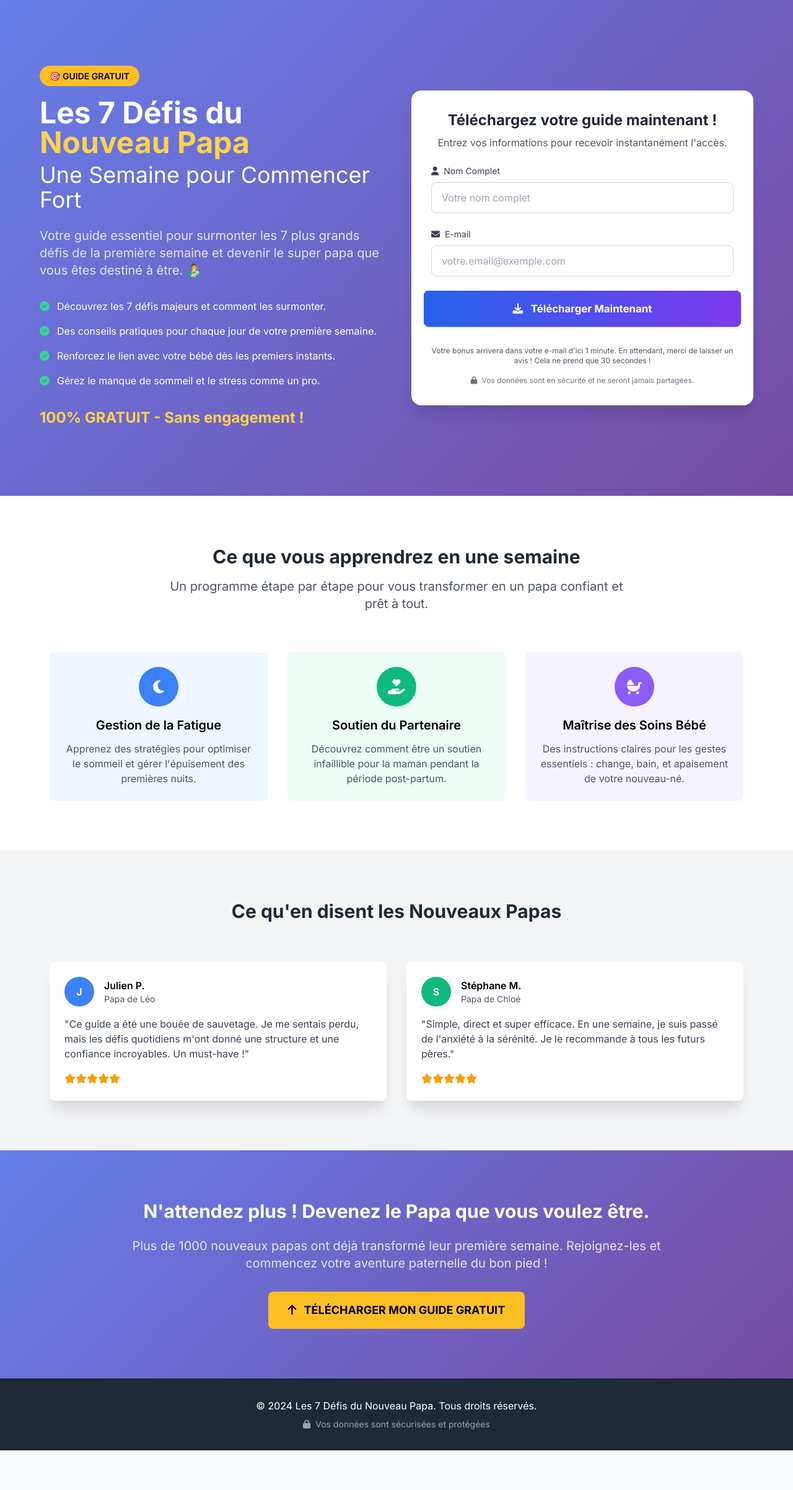
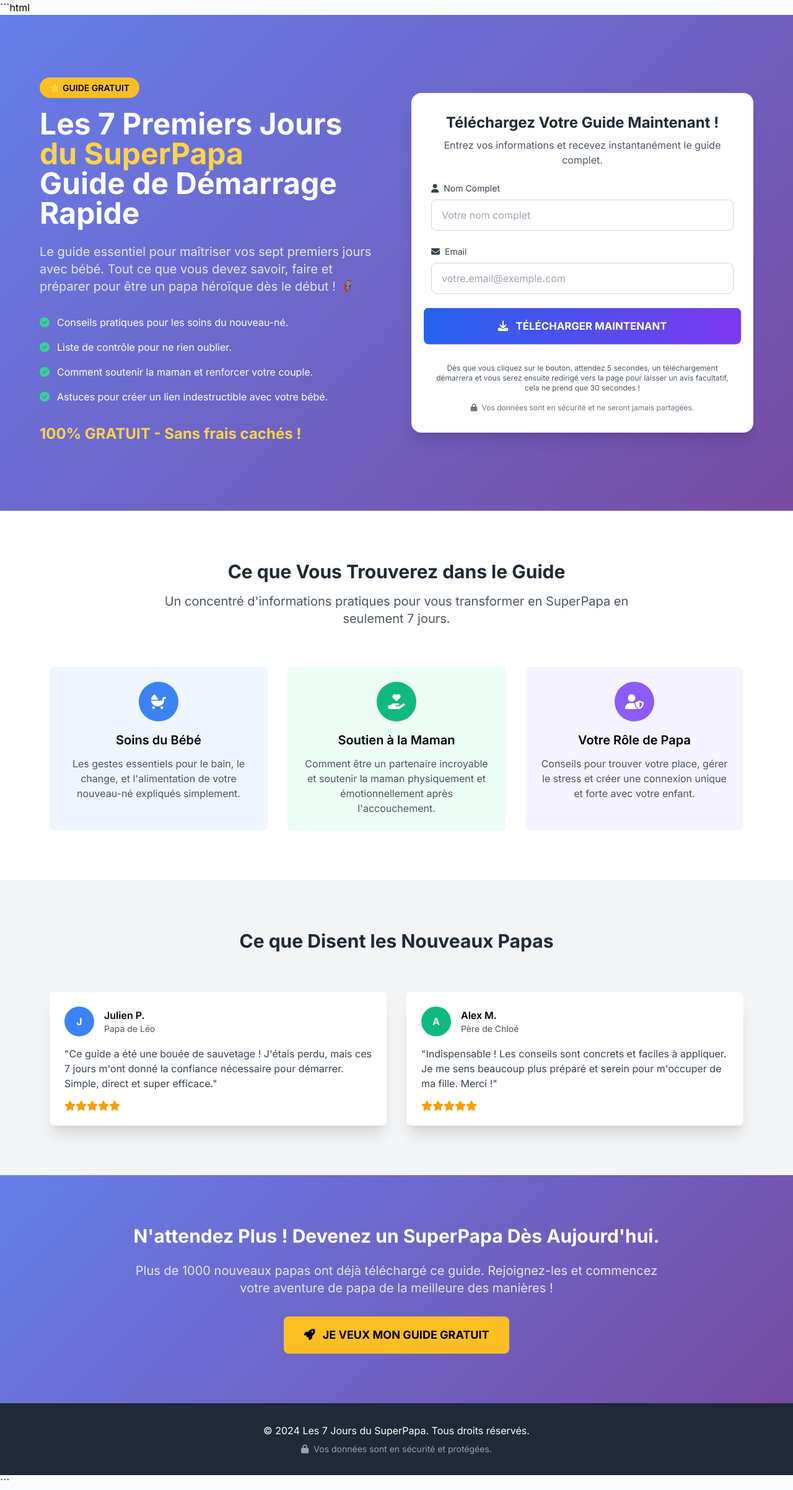
Before and after one commit to etailup/16-pplpf-jj-fr-extralp, a plain HTML site: page index.html in a window 1280 px wide. Shown: the whole page at 62% size. Before the commit the page ends 2340 px from the top, so only its background shows below. Drawn offline with nearby package versions, Linux system fonts and the light colour scheme.

Commit message:
commit message

````diff
--- a/index.html
+++ b/index.html
@@ -1,9 +1,10 @@
+```html
 <!DOCTYPE html>
 <html lang="fr">
 <head>
     <meta charset="UTF-8">
     <meta name="viewport" content="width=device-width, initial-scale=1.0">
-    <title>💪 Les 7 Défis du Nouveau Papa - Téléchargez le Guide Gratuit !</title>
+    <title>🦸‍♂️ Les 7 Premiers Jours du SuperPapa - Téléchargez le Guide GRATUIT !</title>
     <link href="https://cdn.jsdelivr.net/npm/tailwindcss@2.2.19/dist/tailwind.min.css" rel="stylesheet">
     <link rel="stylesheet" href="https://cdn.jsdelivr.net/npm/@fortawesome/fontawesome-free@6.4.0/css/all.min.css">
     <link href="https://fonts.googleapis.com/css2?family=Inter:wght@300;400;600;700&display=swap" rel="stylesheet">
@@ -22,7 +23,7 @@
 <body class="bg-gray-50">
 
     <!-- Hero Section -->
-    <div class="gradient-bg min-h-screen flex items-center justify-center px-4 py-12">
+    <div class="gradient-bg min-h-screen flex items-center justify-center px-4 py-16">
         <div class="max-w-6xl mx-auto">
             <div class="grid md:grid-cols-2 gap-12 items-center">
 
@@ -30,41 +31,41 @@
                 <div class="text-white">
                     <div class="mb-6">
                         <span class="bg-yellow-400 text-black px-4 py-2 rounded-full text-sm font-semibold">
-                            🎯 GUIDE GRATUIT
+                            ⭐ GUIDE GRATUIT
                         </span>
                     </div>
 
                     <h1 class="text-4xl md:text-5xl font-bold mb-6 leading-tight">
-                        <span class="block">Les 7 Défis du</span>
-                        <span class="block text-yellow-300">Nouveau Papa</span>
-                        <span class="block text-3xl md:text-4xl mt-2 font-normal">Une Semaine pour Commencer Fort</span>
+                        <span class="block">Les 7 Premiers Jours</span>
+                        <span class="block text-yellow-300">du SuperPapa</span>
+                        <span class="block">Guide de Démarrage Rapide</span>
                     </h1>
 
                     <p class="text-xl mb-8 text-gray-200">
-                        Votre guide essentiel pour surmonter les 7 plus grands défis de la première semaine et devenir le super papa que vous êtes destiné à être. 👨‍🍼
+                        Le guide essentiel pour maîtriser vos sept premiers jours avec bébé. Tout ce que vous devez savoir, faire et préparer pour être un papa héroïque dès le début ! 🦸‍♂️
                     </p>
 
                     <div class="space-y-4 mb-8">
                         <div class="flex items-center">
                             <i class="fas fa-check-circle text-green-400 mr-3"></i>
-                            <span>Découvrez les 7 défis majeurs et comment les surmonter.</span>
+                            <span>Conseils pratiques pour les soins du nouveau-né.</span>
                         </div>
                         <div class="flex items-center">
                             <i class="fas fa-check-circle text-green-400 mr-3"></i>
-                            <span>Des conseils pratiques pour chaque jour de votre première semaine.</span>
+                            <span>Liste de contrôle pour ne rien oublier.</span>
                         </div>
                         <div class="flex items-center">
                             <i class="fas fa-check-circle text-green-400 mr-3"></i>
-                            <span>Renforcez le lien avec votre bébé dès les premiers instants.</span>
+                            <span>Comment soutenir la maman et renforcer votre couple.</span>
                         </div>
                         <div class="flex items-center">
                             <i class="fas fa-check-circle text-green-400 mr-3"></i>
-                            <span>Gérez le manque de sommeil et le stress comme un pro.</span>
+                            <span>Astuces pour créer un lien indestructible avec votre bébé.</span>
                         </div>
                     </div>
 
                     <div class="text-2xl font-bold text-yellow-300">
-                        100% GRATUIT - Sans engagement !
+                        100% GRATUIT - Sans frais cachés !
                     </div>
                 </div>
 
@@ -72,10 +73,10 @@
                 <div class="bg-white rounded-2xl p-8 card-shadow">
                     <div class="text-center mb-6">
                         <h3 class="text-2xl font-bold text-gray-800 mb-2">
-                            Téléchargez votre guide maintenant !
+                            Téléchargez Votre Guide Maintenant !
                         </h3>
                         <p class="text-gray-600">
-                            Entrez vos informations pour recevoir instantanément l'accès.
+                            Entrez vos informations et recevez instantanément le guide complet.
                         </p>
                     </div>
 
@@ -91,7 +92,7 @@
 
                         <div>
                             <label for="email" class="block text-sm font-medium text-gray-700 mb-2">
-                                <i class="fas fa-envelope mr-2"></i>E-mail
+                                <i class="fas fa-envelope mr-2"></i>Email
                             </label>
                             <input type="email" id="email" name="email" required
                                    class="w-full px-4 py-3 border border-gray-300 rounded-lg focus:ring-2 focus:ring-blue-500 focus:border-transparent transition duration-200"
@@ -106,15 +107,16 @@
                         <input type="hidden" name="number_title" value="16. First Time Dad">
                         <input type="hidden" name="number_title_language" value="16. First Time Dad (French)">
                         <input type="hidden" name="extra_folder_link" value="https://drive.google.com/drive/folders/1AwN_ScQ1N3rkiYJLSiwsZSjsaPdAbCM7">
-                        <input type="hidden" name="extra_pdf_link" value="https://drive.google.com/file/d/16CywOUrd-HXsgeJFmYgg4hcc2w4yMBmT/view?usp=drive_link">
+                        <input type="hidden" name="extra_pdf_link" value="https://drive.google.com/file/d/1BC15t15CIYnagw7-5Vu4OoJijYEPlUCF/view?usp=drive_link">
                         <input type="hidden" name="review_link" value="https://pxl.to/16-pplpf-jj-fr-review">
+                        <input type="hidden" id="submission_date" name="submission_date">
 
                         <button type="submit"
                                 class="w-full bg-gradient-to-r from-blue-600 to-purple-600 text-white font-bold py-4 px-6 rounded-lg btn-hover pulse-animation">
                             <i class="fas fa-download mr-2"></i>
-                            Télécharger Maintenant
+                            TÉLÉCHARGER MAINTENANT
                         </button>
-                         <p class="text-xs text-gray-600 pt-2 text-center">Votre bonus arrivera dans votre e-mail d'ici 1 minute. En attendant, merci de laisser un avis ! Cela ne prend que 30 secondes !</p>
+                         <p class="text-xs text-gray-600 pt-2 text-center">Dès que vous cliquez sur le bouton, attendez 5 secondes, un téléchargement démarrera et vous serez ensuite redirigé vers la page pour laisser un avis facultatif, cela ne prend que 30 secondes !</p>
                     </form>
 
                     <div class="mt-4 text-center">
@@ -133,21 +135,21 @@
         <div class="max-w-6xl mx-auto px-4">
             <div class="text-center mb-16">
                 <h2 class="text-3xl font-bold text-gray-800 mb-4">
-                    Ce que vous apprendrez en une semaine
+                    Ce que Vous Trouverez dans le Guide
                 </h2>
                 <p class="text-xl text-gray-600 max-w-3xl mx-auto">
-                    Un programme étape par étape pour vous transformer en un papa confiant et prêt à tout.
+                    Un concentré d'informations pratiques pour vous transformer en SuperPapa en seulement 7 jours.
                 </p>
             </div>
 
             <div class="grid md:grid-cols-3 gap-8">
                 <div class="text-center p-6 rounded-lg bg-blue-50">
                     <div class="w-16 h-16 bg-blue-500 rounded-full flex items-center justify-center mx-auto mb-4">
-                        <i class="fas fa-moon text-white text-2xl"></i>
+                        <i class="fas fa-baby-carriage text-white text-2xl"></i>
                     </div>
-                    <h3 class="text-xl font-semibold mb-3">Gestion de la Fatigue</h3>
+                    <h3 class="text-xl font-semibold mb-3">Soins du Bébé</h3>
                     <p class="text-gray-600">
-                        Apprenez des stratégies pour optimiser le sommeil et gérer l'épuisement des premières nuits.
+                        Les gestes essentiels pour le bain, le change, et l'alimentation de votre nouveau-né expliqués simplement.
                     </p>
                 </div>
 
@@ -155,19 +157,19 @@
                     <div class="w-16 h-16 bg-green-500 rounded-full flex items-center justify-center mx-auto mb-4">
                         <i class="fas fa-hand-holding-heart text-white text-2xl"></i>
                     </div>
-                    <h3 class="text-xl font-semibold mb-3">Soutien du Partenaire</h3>
+                    <h3 class="text-xl font-semibold mb-3">Soutien à la Maman</h3>
                     <p class="text-gray-600">
-                        Découvrez comment être un soutien infaillible pour la maman pendant la période post-partum.
+                        Comment être un partenaire incroyable et soutenir la maman physiquement et émotionnellement après l'accouchement.
                     </p>
                 </div>
 
                 <div class="text-center p-6 rounded-lg bg-purple-50">
                     <div class="w-16 h-16 bg-purple-500 rounded-full flex items-center justify-center mx-auto mb-4">
-                        <i class="fas fa-baby-carriage text-white text-2xl"></i>
+                        <i class="fas fa-user-shield text-white text-2xl"></i>
                     </div>
-                    <h3 class="text-xl font-semibold mb-3">Maîtrise des Soins Bébé</h3>
+                    <h3 class="text-xl font-semibold mb-3">Votre Rôle de Papa</h3>
                     <p class="text-gray-600">
-                        Des instructions claires pour les gestes essentiels : change, bain, et apaisement de votre nouveau-né.
+                        Conseils pour trouver votre place, gérer le stress et créer une connexion unique et forte avec votre enfant.
                     </p>
                 </div>
             </div>
@@ -179,7 +181,7 @@
         <div class="max-w-6xl mx-auto px-4">
             <div class="text-center mb-16">
                 <h2 class="text-3xl font-bold text-gray-800 mb-4">
-                    Ce qu'en disent les Nouveaux Papas
+                    Ce que Disent les Nouveaux Papas
                 </h2>
             </div>
 
@@ -195,7 +197,7 @@
                         </div>
                     </div>
                     <p class="text-gray-700">
-                        "Ce guide a été une bouée de sauvetage. Je me sentais perdu, mais les défis quotidiens m'ont donné une structure et une confiance incroyables. Un must-have !"
+                        "Ce guide a été une bouée de sauvetage ! J'étais perdu, mais ces 7 jours m'ont donné la confiance nécessaire pour démarrer. Simple, direct et super efficace."
                     </p>
                     <div class="mt-4 text-yellow-500">
                         <i class="fas fa-star"></i><i class="fas fa-star"></i><i class="fas fa-star"></i><i class="fas fa-star"></i><i class="fas fa-star"></i>
@@ -205,15 +207,15 @@
                 <div class="bg-white p-6 rounded-lg card-shadow">
                     <div class="flex items-center mb-4">
                         <div class="w-12 h-12 bg-green-500 rounded-full flex items-center justify-center mr-4">
-                            <span class="text-white font-bold">S</span>
+                            <span class="text-white font-bold">A</span>
                         </div>
                         <div>
-                            <h4 class="font-semibold">Stéphane M.</h4>
-                            <p class="text-gray-600 text-sm">Papa de Chloé</p>
+                            <h4 class="font-semibold">Alex M.</h4>
+                            <p class="text-gray-600 text-sm">Père de Chloé</p>
                         </div>
                     </div>
                     <p class="text-gray-700">
-                        "Simple, direct et super efficace. En une semaine, je suis passé de l'anxiété à la sérénité. Je le recommande à tous les futurs pères."
+                        "Indispensable ! Les conseils sont concrets et faciles à appliquer. Je me sens beaucoup plus préparé et serein pour m'occuper de ma fille. Merci !"
                     </p>
                     <div class="mt-4 text-yellow-500">
                         <i class="fas fa-star"></i><i class="fas fa-star"></i><i class="fas fa-star"></i><i class="fas fa-star"></i><i class="fas fa-star"></i>
@@ -227,15 +229,15 @@
     <div class="gradient-bg py-20">
         <div class="max-w-4xl mx-auto text-center px-4">
             <h2 class="text-3xl font-bold text-white mb-6">
-                N'attendez plus ! Devenez le Papa que vous voulez être.
+                N'attendez Plus ! Devenez un SuperPapa Dès Aujourd'hui.
             </h2>
             <p class="text-xl text-gray-200 mb-8">
-                Plus de 1000 nouveaux papas ont déjà transformé leur première semaine.
-                Rejoignez-les et commencez votre aventure paternelle du bon pied !
+                Plus de 1000 nouveaux papas ont déjà téléchargé ce guide.
+                Rejoignez-les et commencez votre aventure de papa de la meilleure des manières !
             </p>
             <a href="#leadForm" class="inline-block bg-yellow-400 text-black font-bold py-4 px-8 rounded-lg btn-hover text-lg">
-                <i class="fas fa-arrow-up mr-2"></i>
-                TÉLÉCHARGER MON GUIDE GRATUIT
+                <i class="fas fa-rocket mr-2"></i>
+                JE VEUX MON GUIDE GRATUIT
             </a>
         </div>
     </div>
@@ -243,10 +245,10 @@
     <!-- Footer -->
     <footer class="bg-gray-800 text-white py-8">
         <div class="max-w-6xl mx-auto px-4 text-center">
-            <p>&copy; 2024 Les 7 Défis du Nouveau Papa. Tous droits réservés.</p>
+            <p>&copy; 2024 Les 7 Jours du SuperPapa. Tous droits réservés.</p>
             <p class="text-gray-400 text-sm mt-2">
                 <i class="fas fa-lock mr-1"></i>
-                Vos données sont sécurisées et protégées
+                Vos données sont en sécurité et protégées.
             </p>
         </div>
     </footer>
@@ -273,11 +275,12 @@
             number_title_language: document.querySelector('input[name="number_title_language"]').value,
             extra_folder_link: document.querySelector('input[name="extra_folder_link"]').value,
             extra_pdf_link: document.querySelector('input[name="extra_pdf_link"]').value,
-            review_link: document.querySelector('input[name="review_link"]').value
+            review_link: document.querySelector('input[name="review_link"]').value,
+            submission_date: new Date().toISOString()
         };
 
         try {
-            const response = await fetch('https://n8n.aiscalers.io/webhook-test/a77bd7fe-0936-4925-aae1-964a9718abc6', {
+            const response = await fetch('https://n8n.aiscalers.io/webhook/47b37992-9921-44a0-9307-049bd4059093', {
                 method: 'POST',
                 headers: {
                     'Content-Type': 'application/json',
@@ -286,24 +289,40 @@
             });
 
             if (response.ok) {
-                // On success, redirect to the review link
+                // Change button text to indicate redirection
+                submitButton.innerHTML = '<i class="fas fa-sync-alt fa-spin mr-2"></i>REDIRECTION...';
+
                 const reviewLink = formData.review_link;
+                const gdriveLink = formData.extra_pdf_link;
 
-                if (reviewLink) {
-                    let url = reviewLink;
-                    if (!url.startsWith('http://') && !url.startsWith('https://')) {
-                        url = 'https://' + url;
+                // 1. Redirect the current tab to the GDrive PDF link immediately
+                if (gdriveLink && gdriveLink.trim() !== '') {
+                    let finalGDriveLink = gdriveLink;
+                    if (!finalGDriveLink.startsWith('http://') && !finalGDriveLink.startsWith('https://')) {
+                        finalGDriveLink = 'https://' + finalGDriveLink;
                     }
-                    window.location.href = url;
+                    window.location.href = finalGDriveLink;
                 } else {
-                    console.error('Review link is missing!');
-                    submitButton.innerHTML = '<i class="fas fa-check mr-2"></i>ENVOYÉ !';
+                    console.error('GDrive PDF link is missing! Cannot redirect.');
+                    submitButton.innerHTML = '<i class="fas fa-check mr-2"></i>SUCCÈS !';
                     submitButton.classList.remove('from-blue-600', 'to-purple-600');
                     submitButton.classList.add('bg-green-500');
                 }
 
+                // 2. Open the review link in a new tab after 5 seconds
+                setTimeout(() => {
+                    if (reviewLink && reviewLink.trim() !== '') {
+                        let finalReviewLink = reviewLink;
+                        if (!finalReviewLink.startsWith('http://') && !finalReviewLink.startsWith('https://')) {
+                            finalReviewLink = 'https://' + finalReviewLink;
+                        }
+                        window.open(finalReviewLink, '_blank');
+                    } else {
+                        console.warn('Review link is missing!');
+                    }
+                }, 5000); // 5 seconds delay for review link
+
             } else {
-                // Handle server errors
                 const errorData = await response.json().catch(() => ({}));
                 console.error('Server error:', response.status, errorData);
                 throw new Error(`Server error: ${response.status}`);
@@ -312,12 +331,10 @@
         } catch (error) {
             console.error('Submission error:', error);
 
-            // Show error state
-            submitButton.innerHTML = '<i class="fas fa-exclamation-triangle mr-2"></i>ERREUR - VEUILLEZ RÉESSAYER';
+            submitButton.innerHTML = '<i class="fas fa-exclamation-triangle mr-2"></i>ERREUR - RÉESSAYEZ';
             submitButton.classList.remove('from-blue-600', 'to-purple-600');
             submitButton.classList.add('bg-red-500');
 
-            // Reset button after delay
             setTimeout(() => {
                 submitButton.innerHTML = originalButtonText;
                 submitButton.disabled = false;
@@ -333,12 +350,7 @@
             e.preventDefault();
             const targetElement = document.getElementById('leadForm');
             if (targetElement) {
-                targetElement.scrollIntoView({
-                    behavior: 'smooth',
-                    block: 'center'
-                });
-
-                // Focus first input field after scroll
+                targetElement.scrollIntoView({ behavior: 'smooth', block: 'center' });
                 setTimeout(() => {
                     const firstInput = targetElement.querySelector('input[type="text"], input[type="email"]');
                     if (firstInput) {
@@ -350,21 +362,20 @@
         });
     });
 
-    // Add CSS animations for spinner
+    // Add CSS animations
     const style = document.createElement('style');
     style.textContent = `
-        .fa-spinner {
+        .fa-spinner, .fa-sync-alt {
             animation: spin 1s linear infinite;
         }
-
         @keyframes spin {
             0% { transform: rotate(0deg); }
             100% { transform: rotate(360deg); }
         }
     `;
     document.head.appendChild(style);
-
 </script>
 
 </body>
 </html>
+```
````
